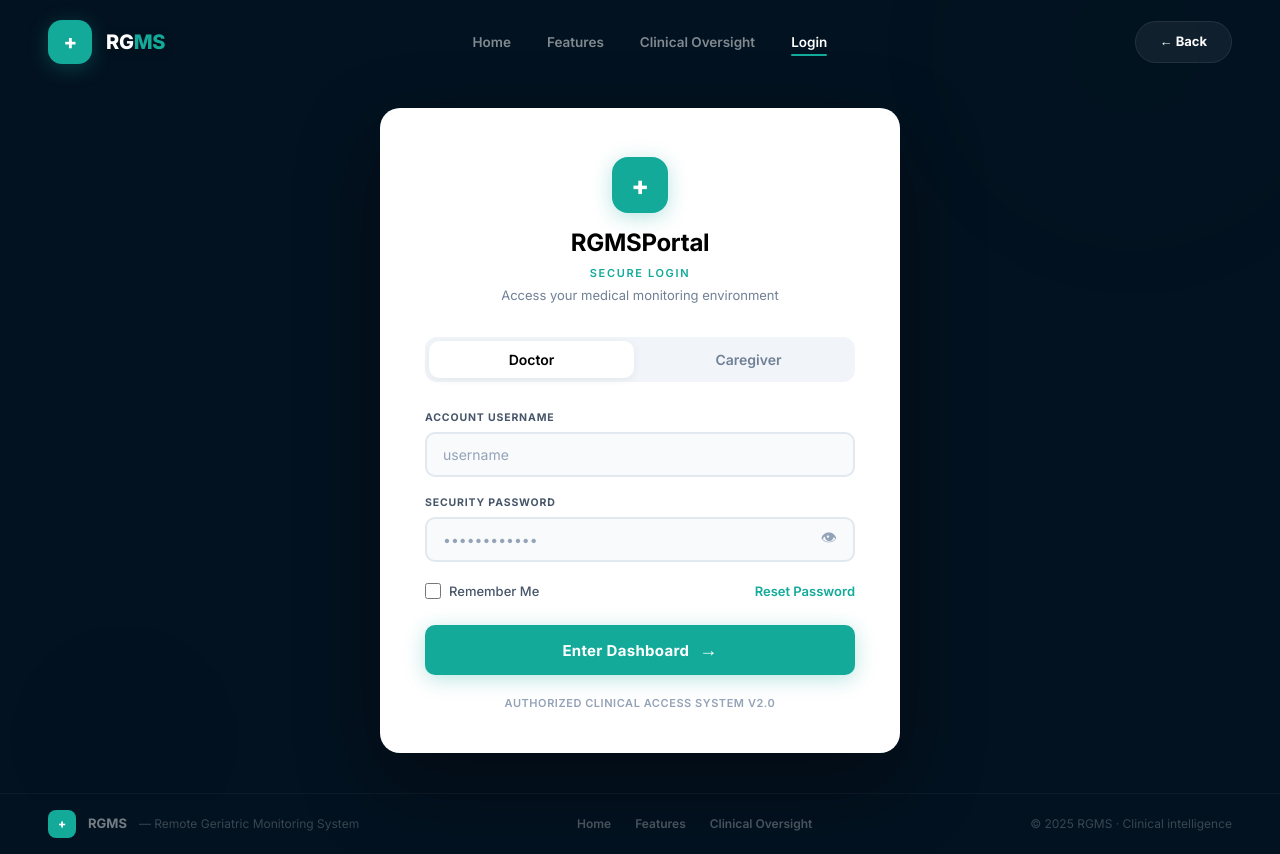
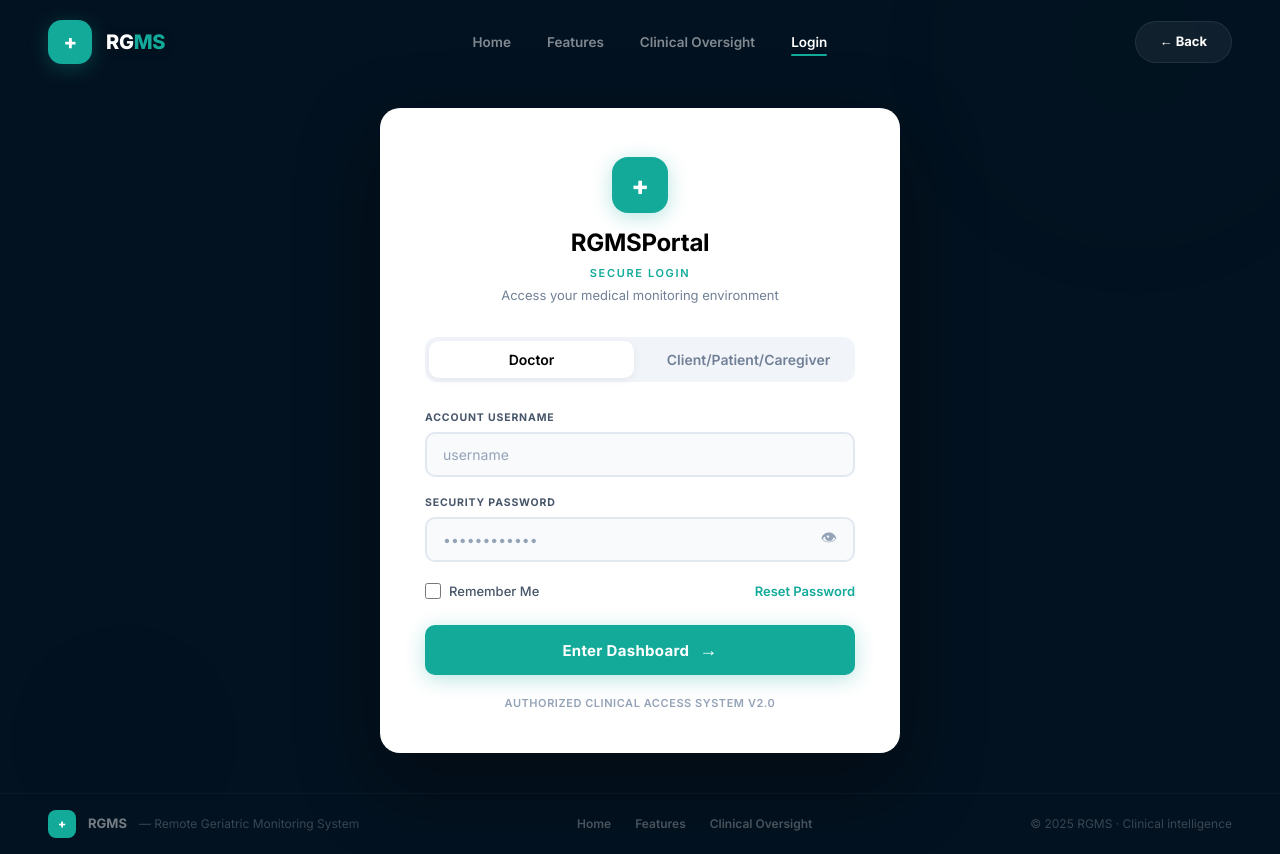
Before and after one commit to jozefajogwu/rgms-django, a Django app: page /login/ in a window 1280 px wide. Run offline with Django 5.2, Linux system fonts and the light colour scheme.

Commit message:
updated login page

```diff
--- a/monitoring/templates/login.html
+++ b/monitoring/templates/login.html
@@ -629,7 +629,7 @@
             <!-- ROLE SELECTOR -->
             <div class="role-selector">
                 <button class="role-btn active" data-role="doctor">Doctor</button>
-                <button class="role-btn" data-role="caregiver">Caregiver</button>
+                <button class="role-btn" data-role="caregiver">Client/Patient/Caregiver</button>
             </div>
 
             <!-- ERROR MESSAGES -->
```
Also changed, not shown: db.sqlite3.
